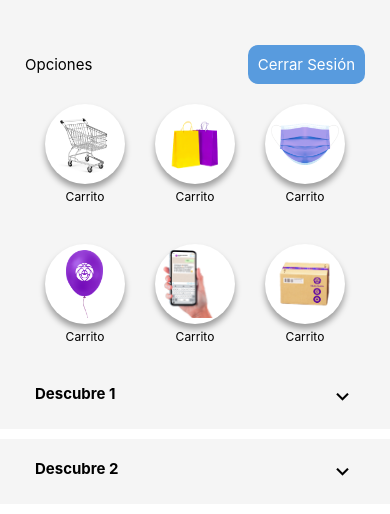
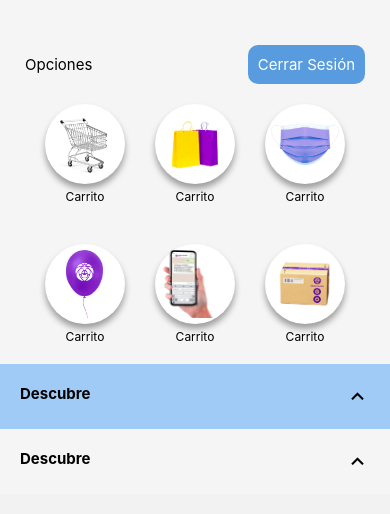
Before and after one commit to juliodacer/prueba-tecnica-real-plaza, a React Native app: screen /Home in a window 390 px wide. Shown: the top 514 px of the page. Built offline with nearby package versions, Linux system fonts and the light colour scheme; no server answers.

Commit message:
collapse text

```diff
--- /dev/null
+++ b/animations/toggleAnimation.jsx
@@ -0,0 +1,15 @@
+import { LayoutAnimation } from "react-native";
+
+export const ToggleAnimation = {
+    duration: 300,
+    update: {
+        duration: 300,
+        property: LayoutAnimation.Properties.opacity,
+        type: LayoutAnimation.Types.easeInEaseOut
+    },
+    delete: {
+        duration: 200,
+        property: LayoutAnimation.Properties.opacity,
+        type: LayoutAnimation.Types.easeInEaseOut
+    }
+}
--- a/data/dataCollapsible.jsx
+++ b/data/dataCollapsible.jsx
@@ -1,10 +1,13 @@
 export default [
     {
-        title: 'Descubre 1',
+
+        id: 0,
+        title: 'Descubre',
         content: "Lorem Ipsum is simply dummy text of the printing and typesetting industry. Lorem Ipsum has been the industry's standard dummy text ever since the 1500s, when an unknown printer took a galley of type and scrambled it to make a type specimen book. It has survived not only five centuries, but also the leap into electronic typesetting, remaining essentially unchanged. It was popularised in the 1960s with the release of Letraset sheets containing Lorem Ipsum passages, and more recently with desktop publishing software like Aldus PageMaker including versions of Lorem Ipsum"
     },
     {
-        title: 'Descubre 2',
+        id: 1,
+        title: 'Descubre',
         content: "Lorem Ipsum is simply dummy text of the printing and typesetting industry. Lorem Ipsum has been the industry's standard dummy text ever since the 1500s, when an unknown printer took a galley of type and scrambled it to make a type specimen book. It has survived not only five centuries, but also the leap into electronic typesetting, remaining essentially unchanged. It was popularised in the 1960s with the release of Letraset sheets containing Lorem Ipsum passages, and more recently with desktop publishing software like Aldus PageMaker including versions of Lorem Ipsum"
     }
 ]
--- /dev/null
+++ b/screens/AcordeonItem.jsx
@@ -0,0 +1,74 @@
+import { LayoutAnimation, StyleSheet, Text, TouchableOpacity, View} from 'react-native'
+import Icon from 'react-native-vector-icons/MaterialIcons';
+import React, { useState, useRef } from 'react'
+import { Animated } from 'react-native';
+import { ToggleAnimation } from '../animations/toggleAnimation';
+
+const AcordeonItem = ({id, title, bodyText }) => {
+
+    const [showContent, setShowContent] = useState(false);
+    const animationController = useRef(new Animated.Value(0)).current;
+
+    const toggleListItem = () => {
+        const config = {
+            duration: 300,
+            toValue: showContent ? 0 : 1,
+            useNativeDriver: true
+        };
+        Animated.timing(animationController, config).start();
+        LayoutAnimation.configureNext(ToggleAnimation);
+        setShowContent(!showContent);
+    };
+
+    const arrowTransform = animationController.interpolate({
+        inputRange: [0, 1],
+        outputRange: ['0deg', '180deg']
+    });
+
+    return (
+        <View style={[styles.container, {backgroundColor: id === 0 ? '#9FCBF6' : '#F5F5F5'}]}>
+            <TouchableOpacity activeOpacity={0.7} onPress={() => toggleListItem()}>
+                <View style={styles.card}>
+                    <Text style={styles.textCard}>{title}</Text>
+                    <Animated.View style={{ transform: [{ rotateZ: arrowTransform }] }}>
+                        <Icon name="keyboard-arrow-up" style={styles.iconInput}/>
+                    </Animated.View>
+                </View>
+            </TouchableOpacity>
+            {
+                showContent && <View style={styles.cardContent}>
+                    <Text style={styles.contentText} >{bodyText}</Text>
+                </View>
+            }
+        </View>
+    )
+}
+
+export default AcordeonItem
+
+const styles = StyleSheet.create({
+    container: {
+        flex: 1,
+    },
+    card: {
+        flexDirection: 'row',
+        justifyContent: 'space-between',
+        padding: 20,
+    },
+    cardContent: {
+        paddingHorizontal: 20,
+        marginBottom: 30
+    },
+    textCard: {
+        fontSize: 15,
+        fontWeight: '700',
+    },
+    iconInput: {
+        color: "#000",
+        fontSize: 25,
+        marginLeft: 5
+    },
+    contentContainer: {
+
+    }
+})
--- a/screens/HomeScreen.jsx
+++ b/screens/HomeScreen.jsx
@@ -1,22 +1,10 @@
-import { StyleSheet, Text, View, KeyboardAvoidingView, Image, TouchableOpacity } from 'react-native';
-import React, { useRef, useState } from 'react';
-import Icon from 'react-native-vector-icons/MaterialIcons';
+import { StyleSheet, Text, View, KeyboardAvoidingView, Image, TouchableOpacity, FlatList, ScrollView } from 'react-native';
+import React from 'react';
 import dataCollapsible from '../data/dataCollapsible';
-import { Transition, Transitioning } from 'react-native-reanimated';
 import { auth } from '../firebase';
-
-const transition = (
-  <Transition.Together>
-    <Transition.in type='fade' durationMs={200} />
-    <Transition.Change />
-    <Transition.Out type='fade' durationMs={200} />
-  </Transition.Together>
-);
-
+import AcordeonItem from './AcordeonItem';
 
 const HomeScreen = ({ navigation }) => {
-  const [currentIndex, setCurrentIndex] = useState(null);
-  const ref = useRef()
 
   const handleSignOut = () => {
     auth.signOut().then(() => navigation.replace("Login")).catch((error) => {
@@ -25,13 +13,11 @@ const HomeScreen = ({ navigation }) => {
     })
   }
 
-
   return (
+    <ScrollView >
     <View
-      ref={ref}
       style={styles.container}
       behavior="padding"
-      keyboardVerticalOffset={60}
     >
       <View style={styles.headerOptions} >
         <View style={styles.titleContainer} >
@@ -99,34 +85,18 @@ const HomeScreen = ({ navigation }) => {
 
       <View
         style={styles.expansibleContainer}>
-        {dataCollapsible.map(({ title, content }, index) => {
-          return (
-            <TouchableOpacity
-              activeOpacity={0.8}
-              key={title}
-              onPress={() => {
-                setCurrentIndex(index === currentIndex ? null : index)
-              }}
-              style={[styles.cardExpansibleContainer, { backgroundColor: index === currentIndex ? '#9FCBF6' : '#F5F5F5' }]}>
-              <View style={styles.card} >
-                <Text style={styles.textCard}>{title}</Text>
-                {
-                  index === currentIndex ? <Icon name="keyboard-arrow-up" style={styles.iconInput} /> :
-                    <Icon name="keyboard-arrow-down" style={styles.iconInput} />
-                }
-              </View>
-              {
-                index === currentIndex && <View style={styles.contentContainer} >
-                  <Text style={styles.contentText} >{content}</Text>
-                </View>
-              }
-            </TouchableOpacity>
-          )
-        })}
+        <FlatList
+          data={dataCollapsible}
+          keyExtractor={(item) => item.id.toString()}
+          renderItem={({ item }) => (
+            <AcordeonItem id={item.id} title={item.title} bodyText={item.content} />
+          )}
 
+        />
       </View>
 
     </View>
+    </ScrollView>
   )
 }
 
```
